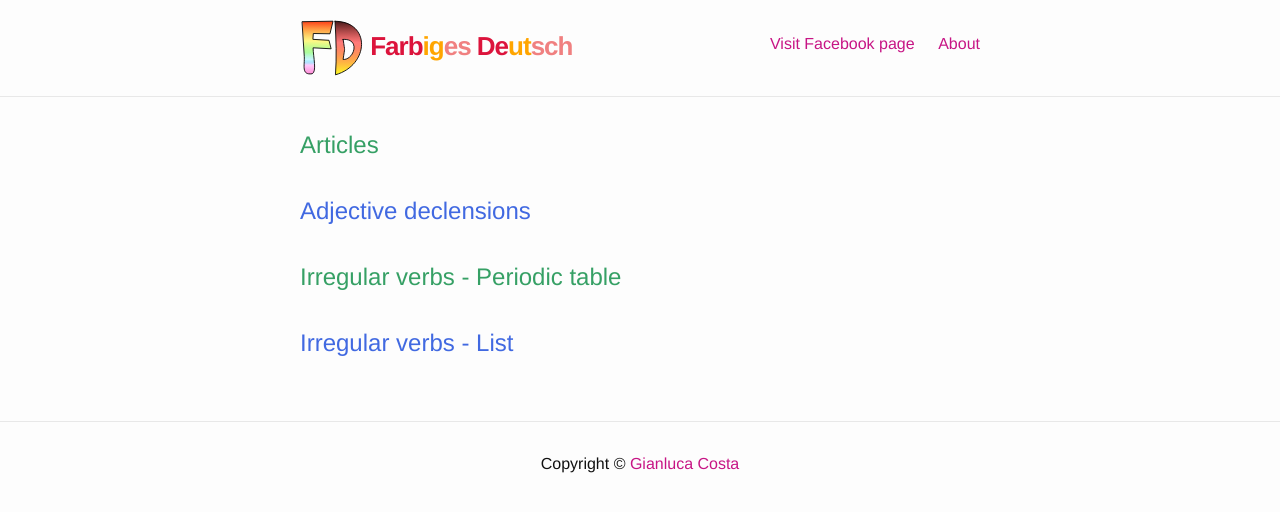
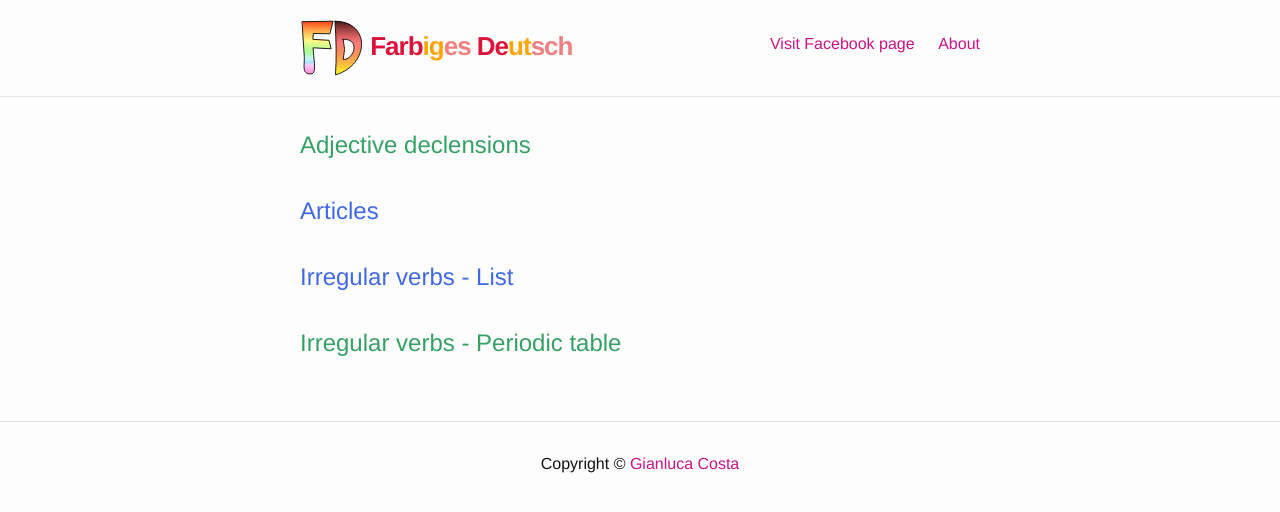
Before and after one commit to giancosta86/FarbigesDeutsch, a Jekyll site: the page built from index.html, in a window 1280 px wide. Shown: the top 512 px of the page. Built offline with Jekyll 4.4.1, drawn with Linux system fonts in a browser that asks for light colours.

Commit message:
Simplify the homepage

```diff
--- a/index.html
+++ b/index.html
@@ -4,20 +4,12 @@
 
 <div class="home">
   <ul class="page-list">
+    {% for page in site.pages %}
+    {% if page.url != "/about/" %}
     <li>
-      <a class="page-link" href="articles.html">Articles</a>
+      <a class="page-link" href="{{ page.url }}">{{ page.title }}</a>
     </li>
-
-    <li>
-      <a class="page-link" href="adjective-declensions.html">Adjective declensions</a>
-    </li>
-
-    <li>
-      <a class="page-link" href="irregular-verbs-table.html">Irregular verbs - Periodic table</a>
-    </li>
-
-    <li>
-      <a class="page-link" href="irregular-verbs-list.html">Irregular verbs - List</a>
-    </li>
+    {% endif %}
+    {% endfor %}
   </ul>
 </div>
```
